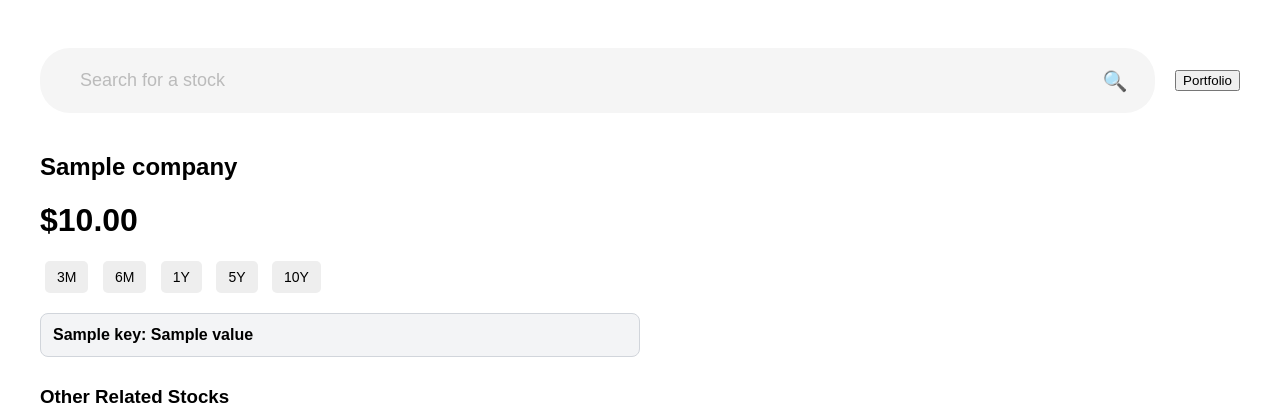
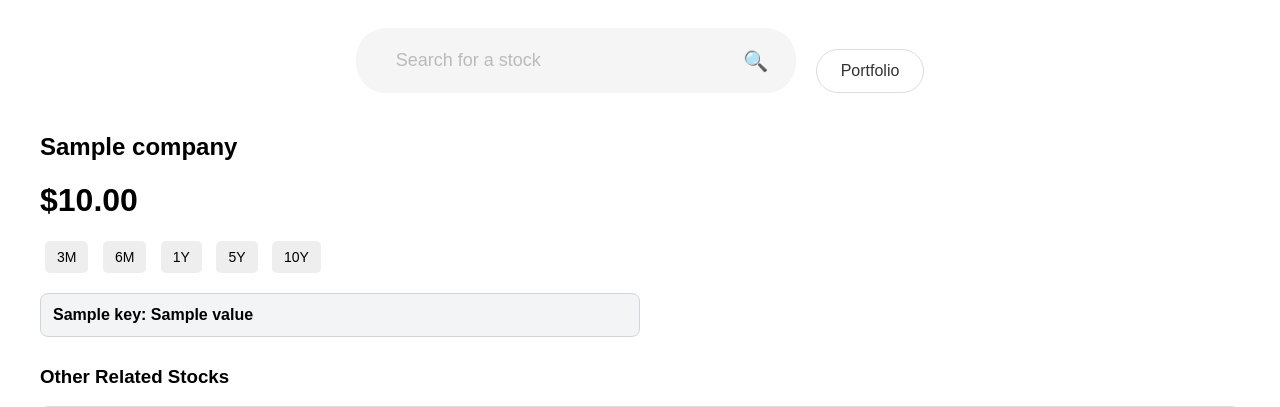
Before and after one commit to tokisakiiuwu/StockProject, a Django app: template templates/index.html in a window 1280 px wide. Shown: the top 407 px of the page. Run offline with Django 5.2, Linux system fonts and the light colour scheme; the template is opened without the code that fills it: most values are stand-ins (such as "Sample title", 1, 10 or a date in 2020); some libraries are stand-ins or nearby versions.

Commit message:
Update index.html search bar and portfolio update

```diff
--- a/templates/index.html
+++ b/templates/index.html
@@ -4,28 +4,27 @@
     <title>Stocks Chart</title>
     <script src="https://cdn.plot.ly/plotly-2.24.1.min.js"></script>
     <style>
-        .container { max-width: 1200px; margin: 0 auto; padding: 20px; font-family: Arial, sans-serif; }
+         .container { max-width: 1200px; margin: 0 auto; padding: 20px; font-family: Arial, sans-serif; }
         .header-container {
             display: flex;
             align-items: center;
-            justify-content: space-between;
+            justify-content: center;
             width: 100%;
+            gap: 20px;
         }
         .info-box { display: flex; flex-direction: column; gap: 10px; }
         .search-container, .text-container { margin-bottom: 20px; }
         .search-container {
-            flex: 1;
             display: flex;
             align-items: center;
             padding: 12px 20px;
             background: #f5f5f5;
             border-radius: 30px;
-            width: 600px;
-            margin: 20px auto;
+            width: 400px; /* 缩小搜索栏宽度 */
             position: relative;
         }
         .search-container input {
-            flex: 1; /* Allow input to take most of the space */
+            flex: 1;
             padding: 10px 50px 10px 20px;
             border: none;
             outline: none;
@@ -50,15 +49,28 @@
             justify-content: center;
             position: absolute;
             right: 20px;
-            top: 50%; /* Center vertically */
+            top: 50%;
             transform: translateY(-50%);
             width: 40px;
             height: 40px;
             padding: 0;
         }
         .portfolio-container {
-            margin-left: 20px;
+            margin-left: 0;
         }
+        .portfolio-container button {
+        padding: 12px 24px;
+        font-size: 16px;
+        background: white;
+        color: #333;
+        border: 1px solid #ddd;
+        border-radius: 30px;
+        cursor: pointer;
+        transition: all 0.3s ease;
+    }
+    .portfolio-container button:hover {
+        background: #f5f5f5;
+    }
         .button-group {
             text-align: left;
             margin-bottom: 20px;
```
